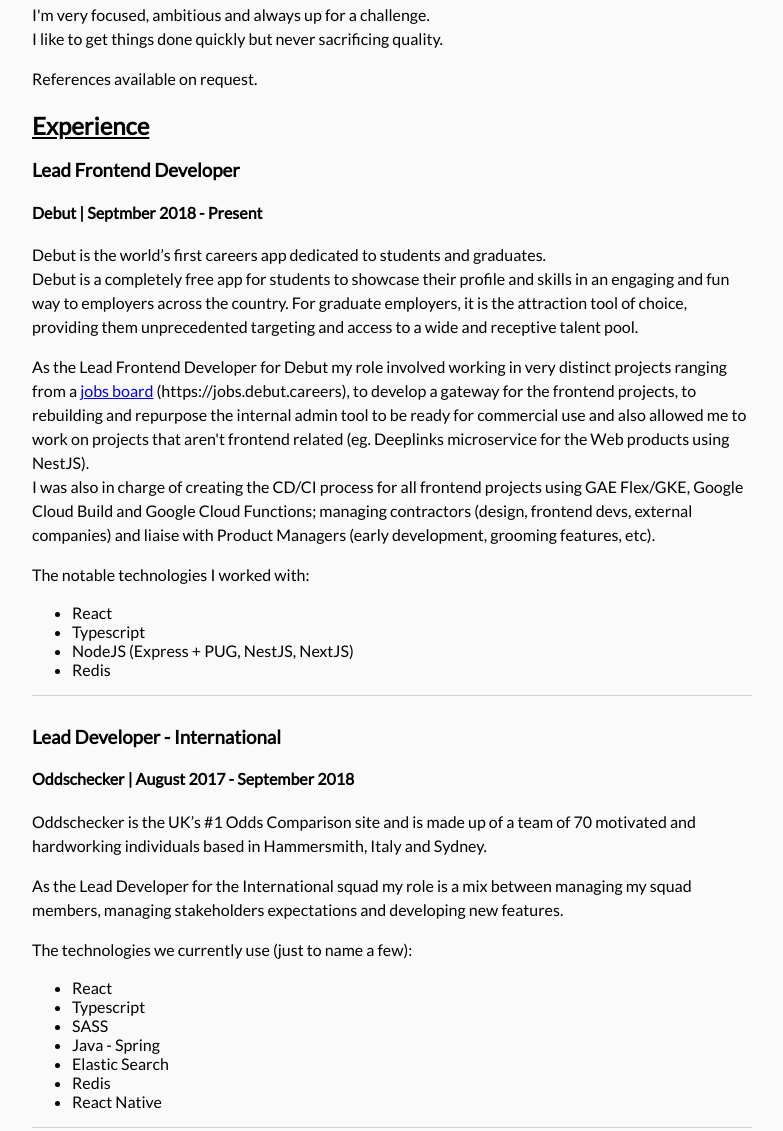
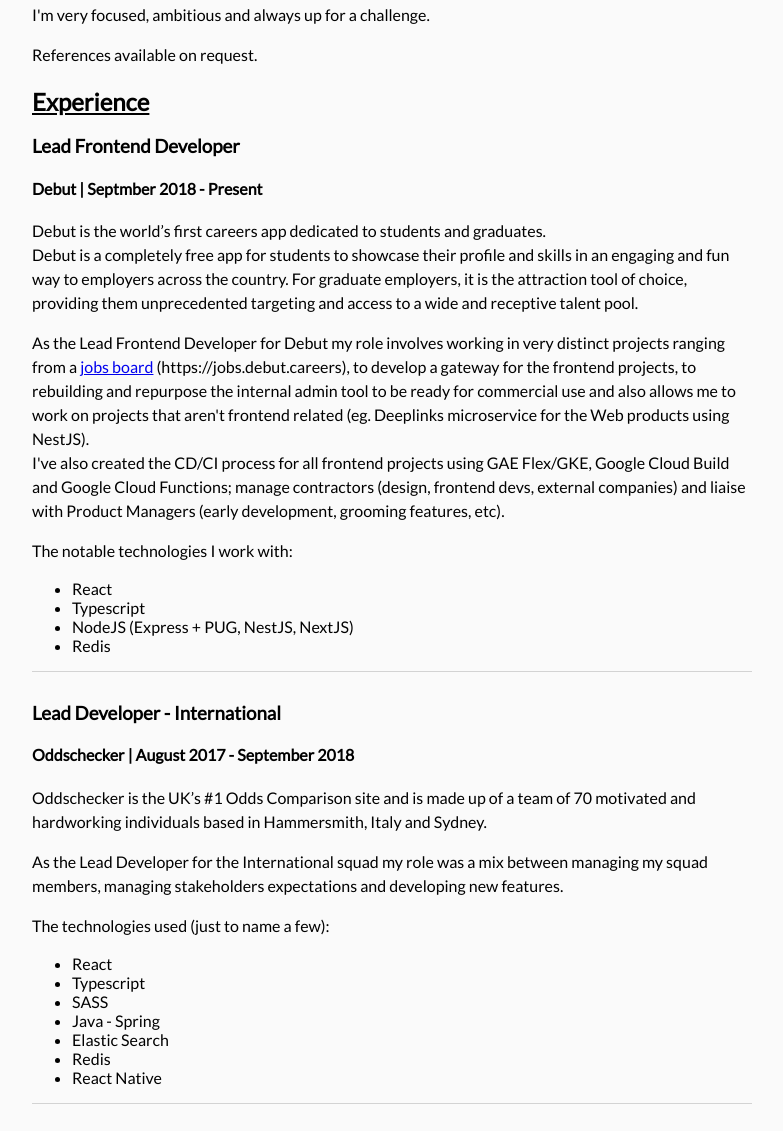
Before and after one commit to ivanrgoliveira/me, a plain HTML site: page index.html in a window 1280 px wide. Shown: the part 625-1756 px from the top of the page, without its empty margins (248-1031 px from the left). Drawn offline with Linux system fonts and the light colour scheme.

Commit message:
Updated some wording

```diff
--- a/index.html
+++ b/index.html
@@ -33,7 +33,6 @@
                 </p>
                 <p>
                     I'm very focused, ambitious and always up for a challenge.
-                    <br />I like to get things done quickly but never sacrificing quality.
                 </p>
                 <p>
                     References available on request.
@@ -49,13 +48,13 @@
                         <br />Debut is a completely free app for students to showcase their profile and skills in an engaging and fun way to employers across the country.
                         For graduate employers, it is the attraction tool of choice, providing them unprecedented targeting and access to a wide and receptive talent pool.
                     </p>
-                    <p>As the Lead Frontend Developer for Debut my role involved working in very distinct projects ranging from a <a href="https://jobs.debut.careers">jobs board</a> (https://jobs.debut.careers),
-                        to develop a gateway for the frontend projects, to rebuilding and repurpose the internal admin tool to be ready for commercial use and also allowed me to work
+                    <p>As the Lead Frontend Developer for Debut my role involves working in very distinct projects ranging from a <a href="https://jobs.debut.careers">jobs board</a> (https://jobs.debut.careers),
+                        to develop a gateway for the frontend projects, to rebuilding and repurpose the internal admin tool to be ready for commercial use and also allows me to work
                         on projects that aren't frontend related (eg. Deeplinks microservice for the Web products using NestJS).
-                        <br />I was also in charge of creating the CD/CI process for all frontend projects using GAE Flex/GKE, Google Cloud Build and Google Cloud Functions;
-                        managing contractors (design, frontend devs, external companies) and liaise with Product Managers (early development, grooming features, etc).
+                        <br />I've also created the CD/CI process for all frontend projects using GAE Flex/GKE, Google Cloud Build and Google Cloud Functions;
+                        manage contractors (design, frontend devs, external companies) and liaise with Product Managers (early development, grooming features, etc).
                     </p>
-                    <p>The notable technologies I worked with:
+                    <p>The notable technologies I work with:
                         <ul>
                             <li>React</li>
                             <li>Typescript</li>
@@ -70,9 +69,9 @@
                     <h4>Oddschecker | August 2017 - September 2018</h4>
                     <p>Oddschecker is the UK’s #1 Odds Comparison site and is made up of a team of 70 motivated and hardworking
                         individuals based in Hammersmith, Italy and Sydney.</p>
-                    <p>As the Lead Developer for the International squad my role is a mix between managing my squad members,
+                    <p>As the Lead Developer for the International squad my role was a mix between managing my squad members,
                         managing stakeholders expectations and developing new features.</p>
-                    <p>The technologies we currently use (just to name a few):
+                    <p>The technologies used (just to name a few):
                         <ul>
                             <li>React</li>
                             <li>Typescript</li>
```
